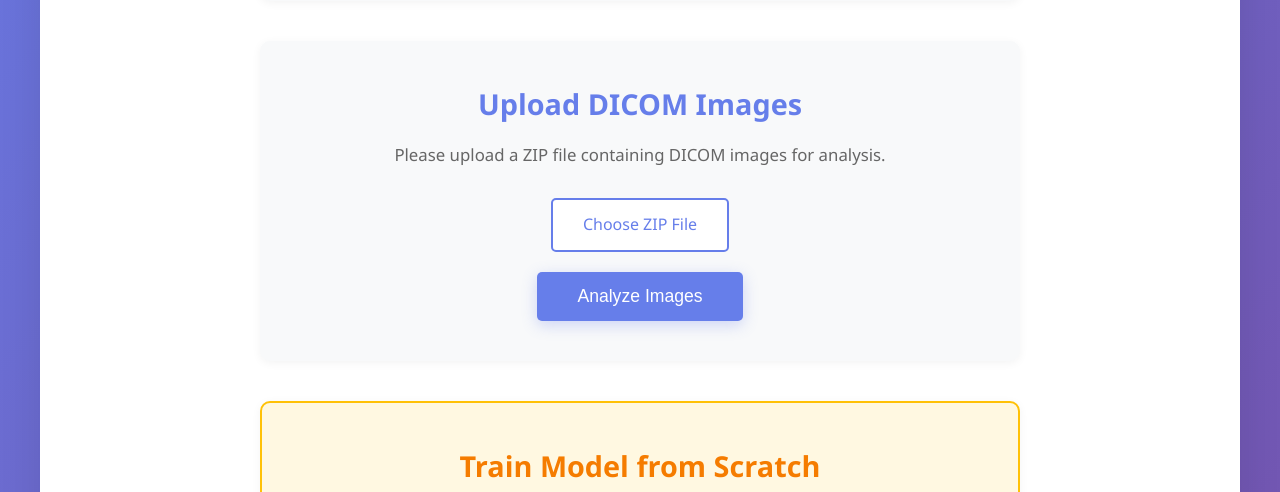
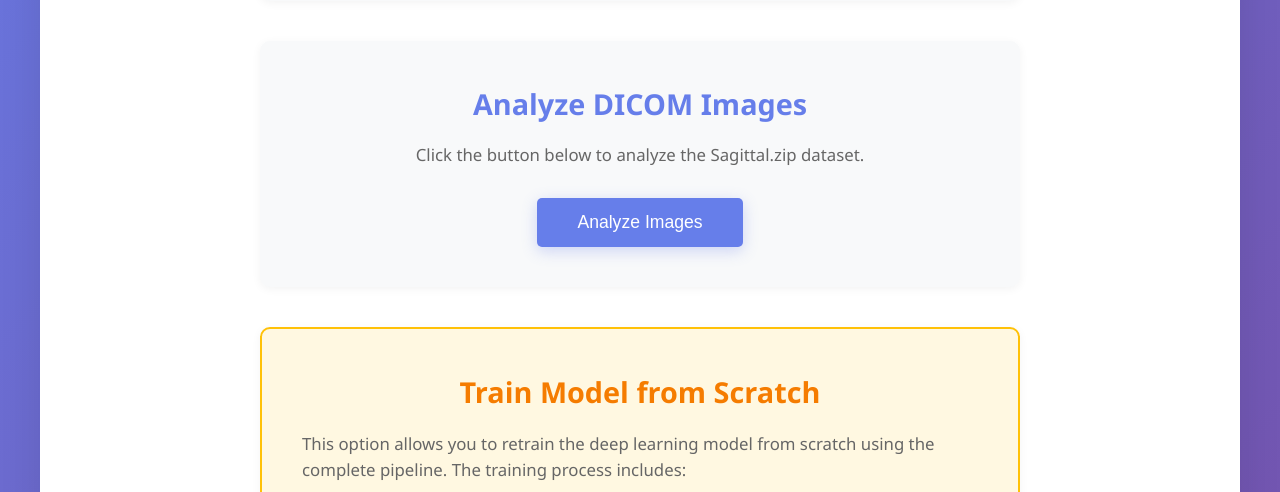
Before and after one commit to ataa599/AI-based-Sagittal-MRI-fine-grading-of-meniscus-injury, a FastAPI app: page / in a window 1280 px wide. Shown: the part 681-1173 px from the top of the page. Run offline with FastAPI, Linux system fonts and the light colour scheme.

Commit message:
zip file hardcoded, and cpu supported docker created

```diff
--- a/app.py
+++ b/app.py
@@ -124,3 +124,56 @@ async def infer_folder(zip_file: UploadFile = File(...)):
 
     shutil.rmtree(temp_dir)
     return result
+
+@app.get("/infer-hardcoded/")
+async def infer_hardcoded():
+    """Analyze images from the hardcoded Sagittal.zip file"""
+    hardcoded_zip = "Sagittal.zip"
+
+    if not os.path.exists(hardcoded_zip):
+        return {"error": f"Hardcoded zip file '{hardcoded_zip}' not found"}
+
+    temp_dir = "temp_hardcoded"
+    os.makedirs(temp_dir, exist_ok=True)
+
+    try:
+        with zipfile.ZipFile(hardcoded_zip, 'r') as zip_ref:
+            zip_ref.extractall(temp_dir)
+
+        # Determine the extracted folder
+        entries = os.listdir(temp_dir)
+        extracted_folder = None
+        for e in entries:
+            full = os.path.join(temp_dir, e)
+            if os.path.isdir(full):
+                extracted_folder = full
+                break
+
+        if extracted_folder is None:
+            with zipfile.ZipFile(hardcoded_zip, 'r') as zip_ref:
+                namelist = zip_ref.namelist()
+            if namelist:
+                top = namelist[0].split('/')[0]
+                candidate = os.path.join(temp_dir, top)
+                if os.path.isdir(candidate):
+                    extracted_folder = candidate
+
+        if extracted_folder is None:
+            extracted_folder = temp_dir
+
+        inferencing = InferenceEngine(model_path='best_f1_model.pth')
+        posterior_horn_image, anterior_horn_image, body_image = inferencing.infer_folder(extracted_folder)
+
+        result = {
+            'posterior_horn_image': enrich_with_image_and_metadata(posterior_horn_image),
+            'anterior_horn_image': enrich_with_image_and_metadata(anterior_horn_image),
+            'body_image': enrich_with_image_and_metadata(body_image)
+        }
+
+        shutil.rmtree(temp_dir)
+        return result
+
+    except Exception as e:
+        if os.path.exists(temp_dir):
+            shutil.rmtree(temp_dir)
+        return {"error": str(e)}
--- a/static/js/app.js
+++ b/static/js/app.js
@@ -1,37 +1,27 @@
-// Upload functionality
-async function uploadZip() {
-    const input = document.getElementById('zipInput');
+// Analyze hardcoded images functionality
+async function analyzeImages() {
+    console.log('analyzeImages function called');
     const statusDiv = document.getElementById('status');
+    console.log('statusDiv:', statusDiv);
 
-    if (!input.files.length) {
-        showStatus('Please select a ZIP file containing DICOM images.', 'error');
-        return;
-    }
-
-    const file = input.files[0];
-
-    // Validate file type
-    if (!file.name.toLowerCase().endsWith('.zip')) {
-        showStatus('Please select a valid ZIP file.', 'error');
-        return;
-    }
-
-    const formData = new FormData();
-    formData.append('zip_file', file);
-
-    showStatus('Processing your images... This may take a few moments.', 'processing');
+    showStatus('Processing Sagittal.zip images... This may take a few moments.', 'processing');
 
     try {
-        const response = await fetch('/infer-folder/', {
-            method: 'POST',
-            body: formData
+        console.log('Fetching /infer-hardcoded/');
+        const response = await fetch('/infer-hardcoded/', {
+            method: 'GET'
         });
+        console.log('Response received:', response);
 
         if (!response.ok) {
             throw new Error(`Server error: ${response.status}`);
         }
 
         const data = await response.json();
+
+        if (data.error) {
+            throw new Error(data.error);
+        }
 
         // Store results in sessionStorage
         sessionStorage.setItem('analysisResults', JSON.stringify(data));
@@ -190,19 +180,8 @@ function displayResults(data) {
     resultsContainer.innerHTML = html;
 }
 
-// Update file input label with selected filename
+// DOMContentLoaded event for results page
 document.addEventListener('DOMContentLoaded', () => {
-    const fileInput = document.getElementById('zipInput');
-    const fileLabel = document.querySelector('.file-label');
-
-    if (fileInput && fileLabel) {
-        fileInput.addEventListener('change', (e) => {
-            if (e.target.files.length > 0) {
-                const fileName = e.target.files[0].name;
-                fileLabel.textContent = fileName;
-            } else {
-                fileLabel.textContent = 'Choose ZIP File';
-            }
-        });
-    }
+    // Display results if on results page
+    displayStoredResults();
 });
--- a/templates/index.html
+++ b/templates/index.html
@@ -32,13 +32,11 @@
             </section>
 
             <section class="upload-section">
-                <h2>Upload DICOM Images</h2>
-                <p>Please upload a ZIP file containing DICOM images for analysis.</p>
+                <h2>Analyze DICOM Images</h2>
+                <p>Click the button below to analyze the Sagittal.zip dataset.</p>
 
                 <div class="upload-container">
-                    <input type="file" id="zipInput" accept=".zip" class="file-input">
-                    <label for="zipInput" class="file-label">Choose ZIP File</label>
-                    <button onclick="uploadZip()" class="upload-btn">Analyze Images</button>
+                    <button onclick="analyzeImages()" class="upload-btn">Analyze Images</button>
                 </div>
 
                 <div id="status" class="status-message"></div>
@@ -76,6 +74,6 @@
         </footer>
     </div>
 
-    <script src="/static/js/app.js"></script>
+    <script src="/static/js/app.js?v=2"></script>
 </body>
 </html>
```
Also changed, not shown: 3 other files.
